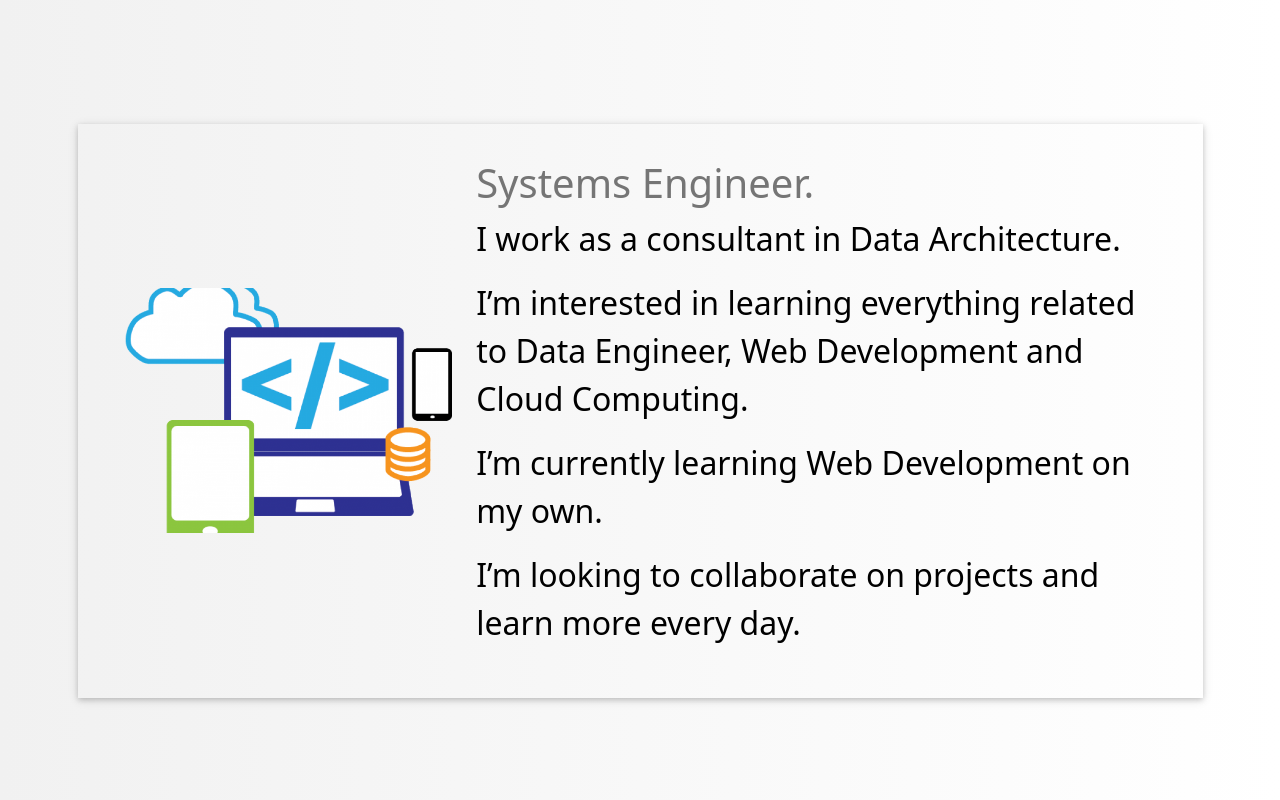
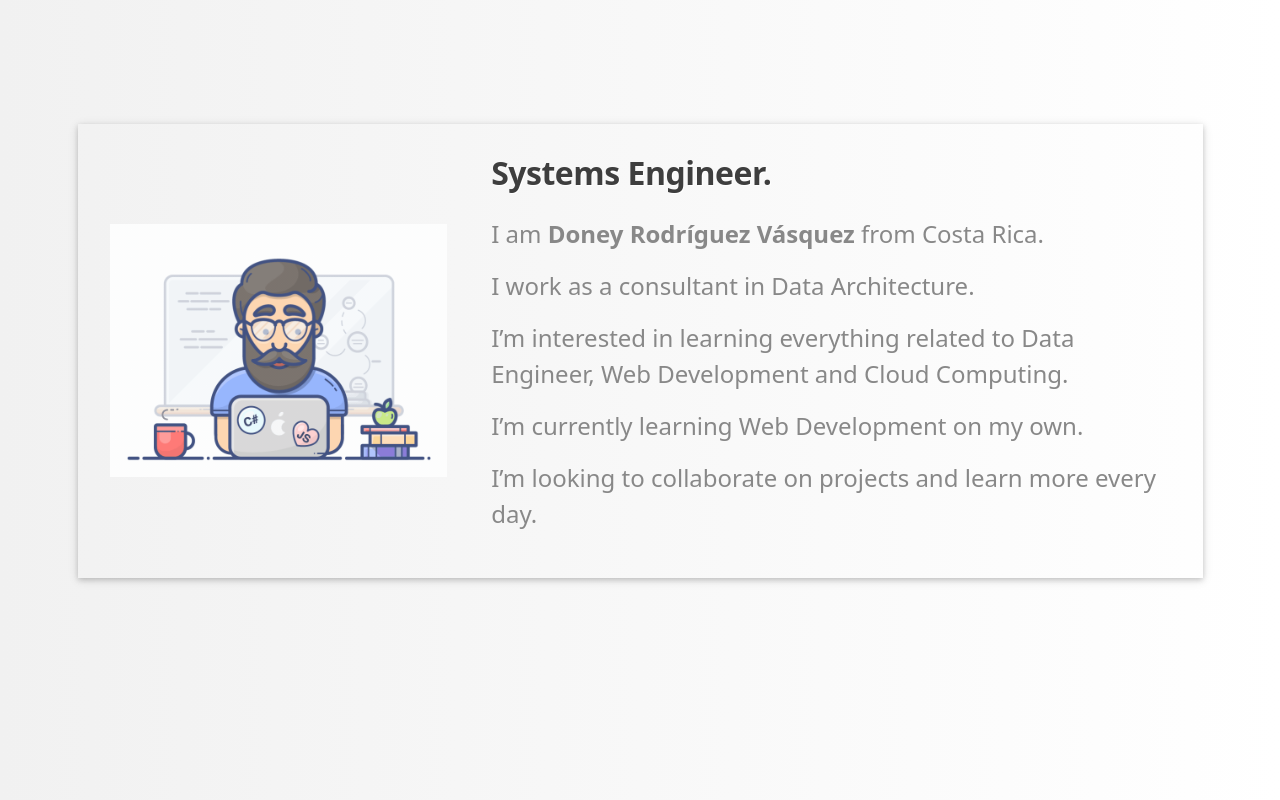
Before and after one commit to DoneyRodriguezVasquez/DoneyRodriguezVasquez.github.io, a plain HTML site: page index.html in a window 1280 px wide. Shown: the part 840-1640 px from the top of the page. Drawn offline with nearby package versions, Linux system fonts and the light colour scheme.

Commit message:
adding styles and info

```diff
--- a/css/styles.css
+++ b/css/styles.css
@@ -49,7 +49,7 @@ body {
 
 .box {
     margin: 0 auto;
-    padding: 35px;
+    padding: 30px 20px 30px 20px;
     width: 90%;
     margin-top: 50px;
     color: #757575 !important;
@@ -62,9 +62,18 @@ body {
 }
 
 p {
-    color:black;
-    font-size: 32px;
+    color:#888;
+    font-size: 1.5em;
     line-height: 1.5;
+}
+
+h2 {
+    font-size: 2em;
+    font-weight: 700;
+    color: #3e3e3e;
+    margin: 0 0 0.75em 0;
+    text-shadow: 1px 1px 0px #fff;
+    letter-spacing: -0.015em;
 }
 
 .image {
--- a/index.html
+++ b/index.html
@@ -18,10 +18,9 @@
 
                     <div class="d-flex justify-content-center align-items-center h-100">
                         <div class="m-3 text-white">
-                            <img src="./img/photo.jpg" class="mx-auto d-block" style="border-radius: 50%; border: 2px solid #FFF; height: auto; width: 300px;" alt="profile photo">
+                            <img src="./img/photo.png" class="mx-auto d-block" style="border-radius: 50%; border: 2px solid #FFF; height: auto; width: 300px;" alt="profile photo">
                             <h1 class="mb-3">Hi, I’m IDoney Antonio Rodríguez Vásquez</h1>
                             <hr/>
-
                         </div>
                     </div>
             </div>
@@ -66,10 +65,11 @@
         <section class="sections" id="about">
             <div class="row box">
                 <div class="image col-md-4 col-sm-6">
-                    <img src="./img/dev_img.png" class="image featured" alt="">
+                    <img src="./img/programmer-2.gif" class="image featured" alt="">
                 </div>
-                <div class="col-md-8 col-sm-6 text-left">
-                    <h1>Systems Engineer.</h1>
+                <div class="col-md-8 col-sm-6 text-left" style="padding-left: 2em;">
+                    <h2>Systems Engineer.</h2>
+                    <p>I am <strong>Doney Rodríguez Vásquez</strong> from Costa Rica.</p>
                     <p>I work as a consultant in Data Architecture.</p>
                     <p>I’m interested in learning everything related to Data Engineer, Web Development and Cloud Computing.</p>
                     <p>I’m currently learning Web Development on my own.</p>
```
Also changed, not shown: img/avatar.png (added), img/dev_img.png (deleted), img/photo.jpg (deleted), img/photo.png (added), img/programmer-2.gif (added), img/programmer-3.gif (added).
